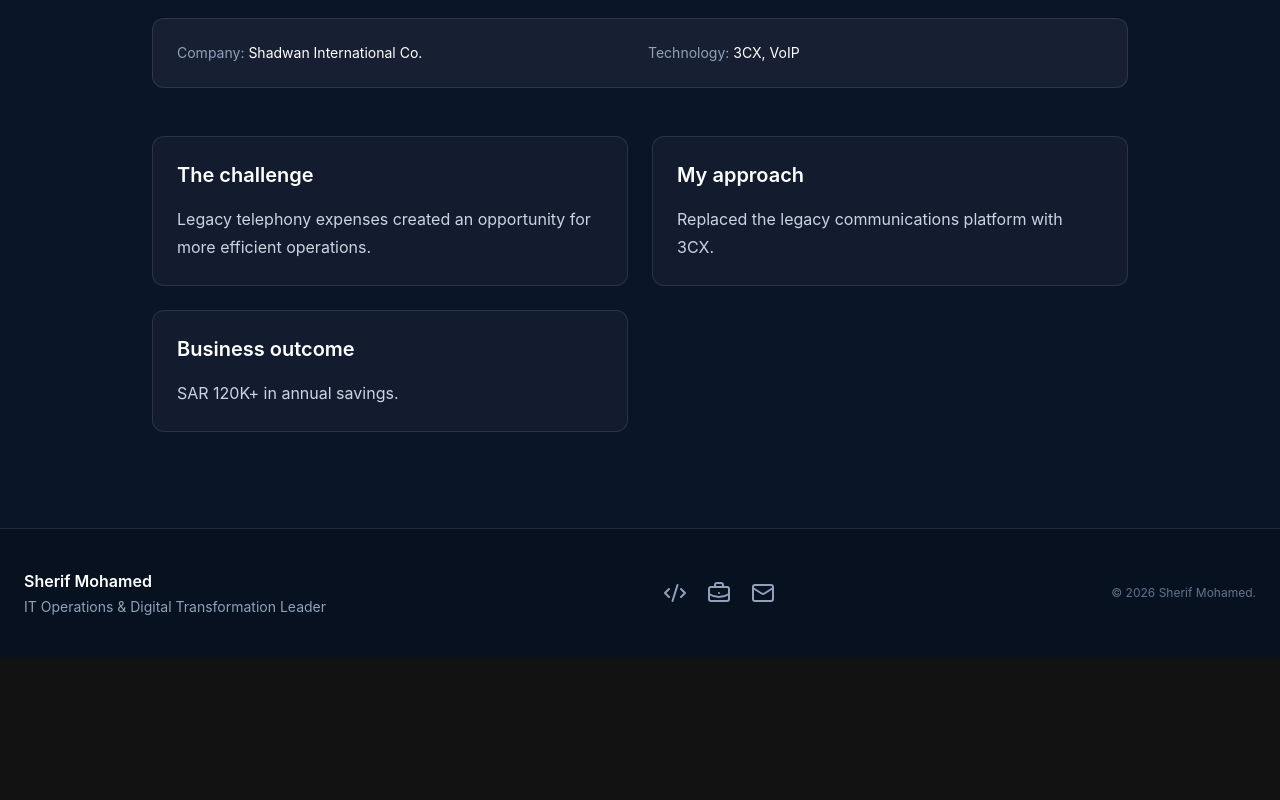
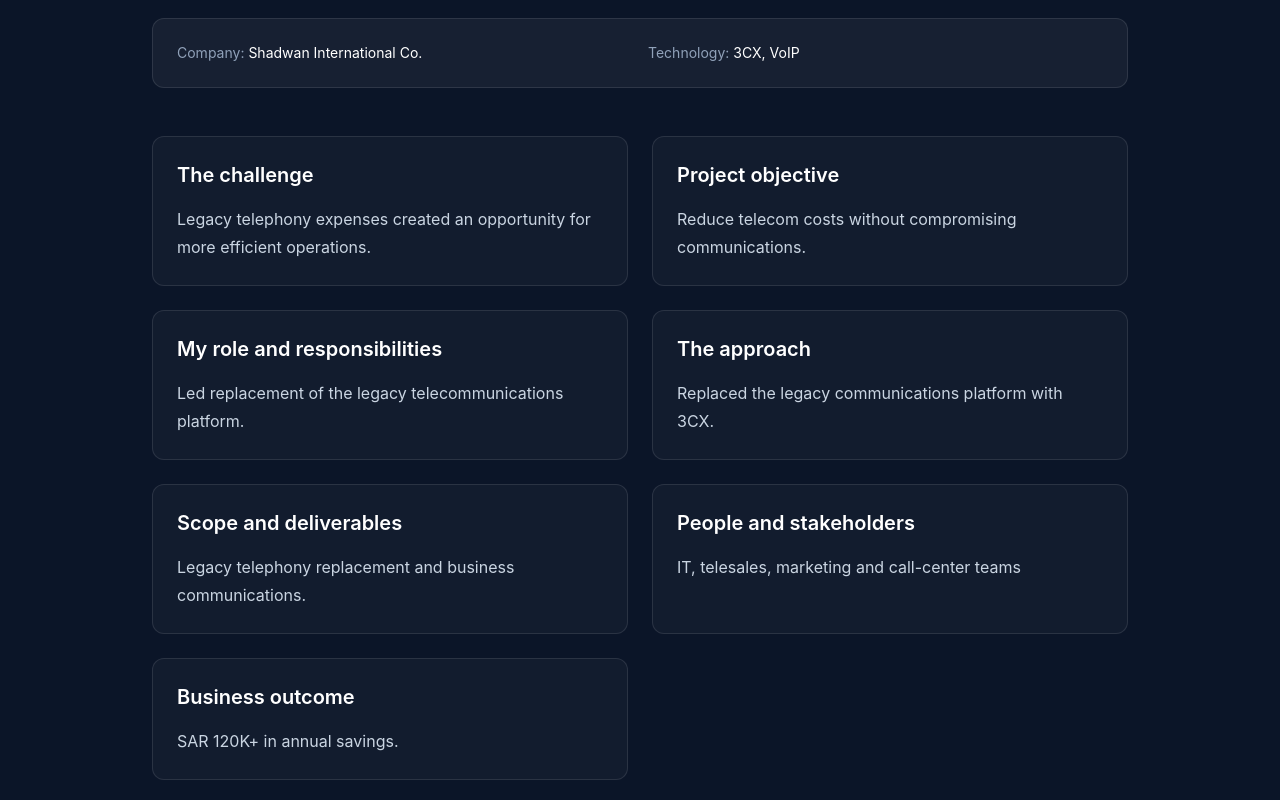
Before and after one commit to sherifhassan21/Portfolio, a React (Vite) app in the folder react-app/: page /projects/3cx-telecommunications-cost-optimization in a window 1280 px wide. Shown: the part 1840-2640 px from the top of the page. Before the commit the page ends 2497 px from the top, so only its background shows below. Built offline with nearby package versions, Linux system fonts and the light colour scheme.

Commit message:
Show complete project narratives in detail pages

```diff
--- a/react-app/src/pages/ProjectDetails.tsx
+++ b/react-app/src/pages/ProjectDetails.tsx
@@ -8,8 +8,13 @@
   if (!project) return <section className="mx-auto max-w-5xl px-6 py-24"><h1 className="text-4xl font-bold">Project not found</h1><Link to="/projects" className="mt-6 inline-block text-blue-400">Back to projects</Link></section>
   const sections = [
     ['The challenge', project.challenge],
-    ['My approach', project.approach],
+    ['Project objective', project.objective],
+    ['My role and responsibilities', project.responsibilities],
+    ['The approach', project.approach],
+    ['Scope and deliverables', project.scope],
+    ['People and stakeholders', project.stakeholders],
     ['Business outcome', project.impact],
+    ['Lessons learned', project.lessons],
   ]
   return <article className="mx-auto max-w-5xl px-6 py-16 md:py-24">
     <Link to="/projects" className="inline-flex items-center gap-2 text-blue-300"><ArrowLeft size={17}/> All projects</Link>
@@ -21,6 +26,6 @@
       <div><span className="text-slate-400">Company:</span> {project.company}</div>
       <div><span className="text-slate-400">Technology:</span> {project.technologies}</div>
     </div>
-    <div className="mt-12 grid gap-6 md:grid-cols-2">{sections.map(([title,body])=><section key={title} className="rounded-xl border border-white/10 bg-white/[.03] p-6"><h2 className="text-xl font-semibold text-white">{title}</h2><p className="mt-4 leading-7 text-slate-300">{body}</p></section>)}</div>
+    <div className="mt-12 grid gap-6 md:grid-cols-2">{sections.filter(([,body])=>Boolean(body)).map(([title,body])=><section key={title} className="rounded-xl border border-white/10 bg-white/[.03] p-6"><h2 className="text-xl font-semibold text-white">{title}</h2><p className="mt-4 leading-7 text-slate-300">{body}</p></section>)}</div>
   </article>
 }
```
